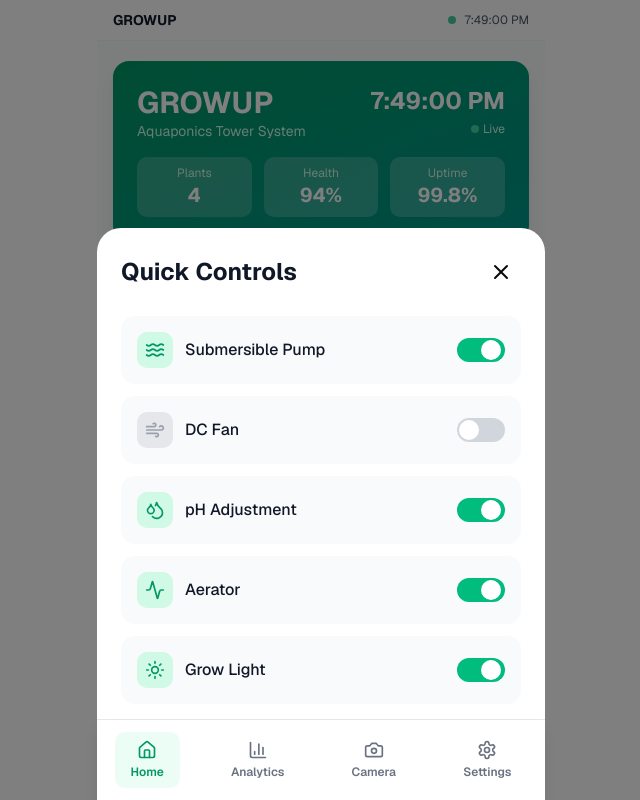
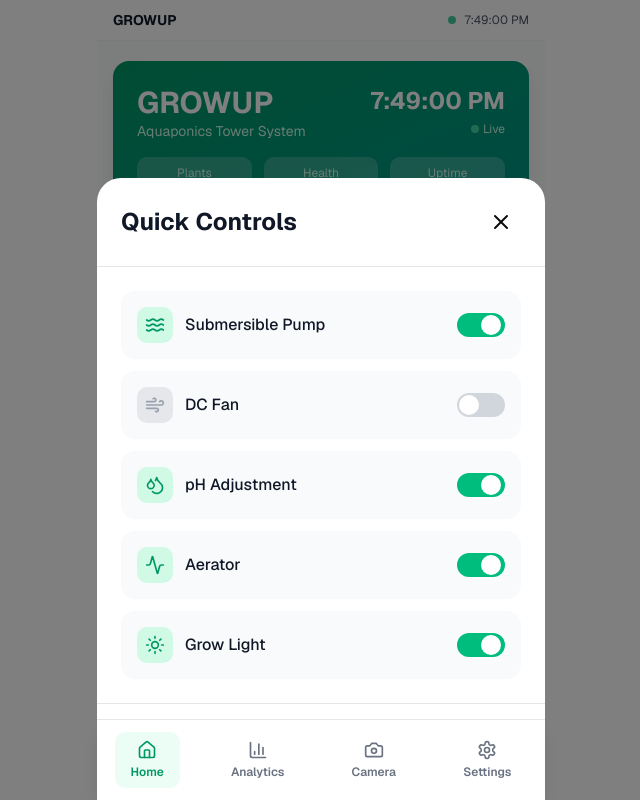
Before and after one commit to kitkato3/GrowUp_FrontEnd, a Next.js app: page /dashboard in a window 1280 px wide. Both pictures are taken after a click on the button "Controls". Shown: the top 800 px of the page, without its empty margins (319-959 px from the left). Built offline with nearby package versions, Linux system fonts and the light colour scheme.

Commit message:
done button visibleeee pls plsssndwdbwibwibcw

```diff
--- a/app/(routes)/dashboard/page.tsx
+++ b/app/(routes)/dashboard/page.tsx
@@ -151,20 +151,35 @@ export default function Dashboard() {
     const handleLocalControlChange = (key: keyof ControlState, val: boolean) => { setLocalControls(prev => ({ ...prev, [key]: val })) }
     return (
       <div className="fixed inset-0 bg-black/50 z-50 flex items-end">
-        <div className="w-full bg-white rounded-t-3xl p-6 max-w-md mx-auto max-h-[200vh] overflow-y-auto">
-          <div className="flex items-center justify-between mb-6">
+        <div className="w-full bg-white rounded-t-3xl max-w-md mx-auto flex flex-col max-h-[90vh]">
+
+          {/* Header */}
+          <div className="flex items-center justify-between p-6 border-b">
             <h2 className="text-2xl font-bold text-gray-900">Quick Controls</h2>
-            <button onClick={() => setShowControlsModal(false)} className="p-2 hover:bg-gray-100 rounded-lg transition-colors"><X className="w-6 h-6" /></button>
+            <button onClick={() => setShowControlsModal(false)} className="p-2 hover:bg-gray-100 rounded-lg transition-colors">
+              <X className="w-6 h-6" />
+            </button>
           </div>
-          <div className="space-y-3">
+
+          {/* Scrollable content */}
+          <div className="flex-1 overflow-y-auto p-6 space-y-3">
             <ControlToggle label="Submersible Pump" icon={Waves} active={localControls.pump} onChange={(val) => handleLocalControlChange('pump', val)} />
             <ControlToggle label="DC Fan" icon={Wind} active={localControls.fan} onChange={(val) => handleLocalControlChange('fan', val)} />
             <ControlToggle label="pH Adjustment" icon={Droplets} active={localControls.phAdjustment} onChange={(val) => handleLocalControlChange('phAdjustment', val)} />
             <ControlToggle label="Aerator" icon={Activity} active={localControls.aerator} onChange={(val) => handleLocalControlChange('aerator', val)} />
             <ControlToggle label="Grow Light" icon={Sun} active={localControls.growLight} onChange={(val) => handleLocalControlChange('growLight', val)} />
           </div>
-          <button onClick={() => setShowControlsModal(false)} className="w-full mt-6 py-3 bg-emerald-600 hover:bg-emerald-700 text-white font-semibold rounded-xl transition-colors">Done</button>        </div>
+
+          {/* Fixed Done button */}
+          <div className="p-6 border-t bg-white">
+            <button onClick={handleQuickControlsSave} className="w-full py-3 bg-emerald-600 hover:bg-emerald-700 text-white font-semibold rounded-xl transition-colors">
+              Done
+            </button>
+          </div>
+
+        </div>
       </div>
+
     )
   }
 
```
